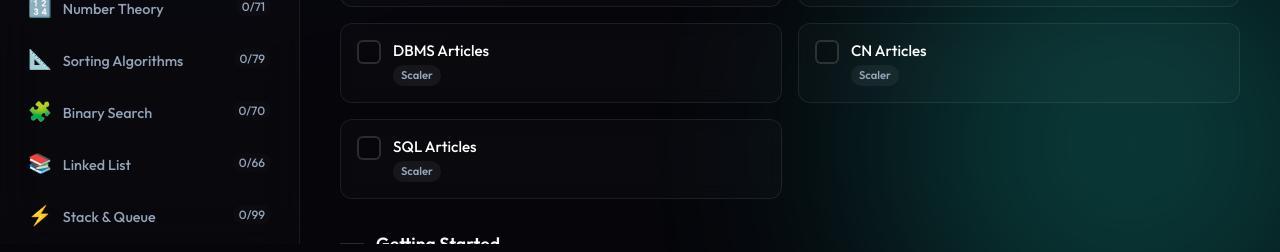
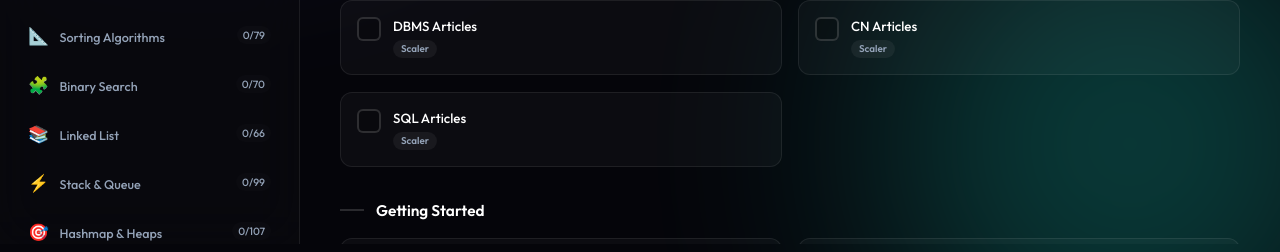
Before and after one commit to dilsec20/placement, a plain HTML site: page index.html in a window 1280 px wide. Shown: the part 556-808 px from the top of the page. Drawn offline with Linux system fonts and the light colour scheme.

Commit message:
style: zoom out ui slightly and fix scroll lag by removing heavy blur filters

```diff
--- a/index.html
+++ b/index.html
@@ -32,6 +32,11 @@
 }
 
 *, *::before, *::after { box-sizing: border-box; margin: 0; padding: 0; }
+
+html {
+    font-size: 14px; /* Zooms out the UI slightly */
+    scroll-behavior: smooth;
+}
 
 body {
     font-family: 'Outfit', sans-serif;
@@ -316,16 +321,16 @@ body {
     background: var(--border-hover);
 }
 .link-card {
-    background: var(--bg-panel);
+    background: rgba(255, 255, 255, 0.03); /* Increased slightly to compensate for removed blur */
     border: 1px solid var(--border);
     border-radius: var(--radius-md);
     padding: 16px;
     display: flex; cursor: pointer; text-decoration: none;
     align-items: flex-start; gap: 12px;
-    backdrop-filter: blur(10px);
     transition: var(--transition);
     position: relative;
     overflow: hidden;
+    will-change: transform; /* Smooth UI */
 }
 .link-card::before {
     content: ''; position: absolute; left: 0; top: 0; bottom: 0; width: 4px;
```
